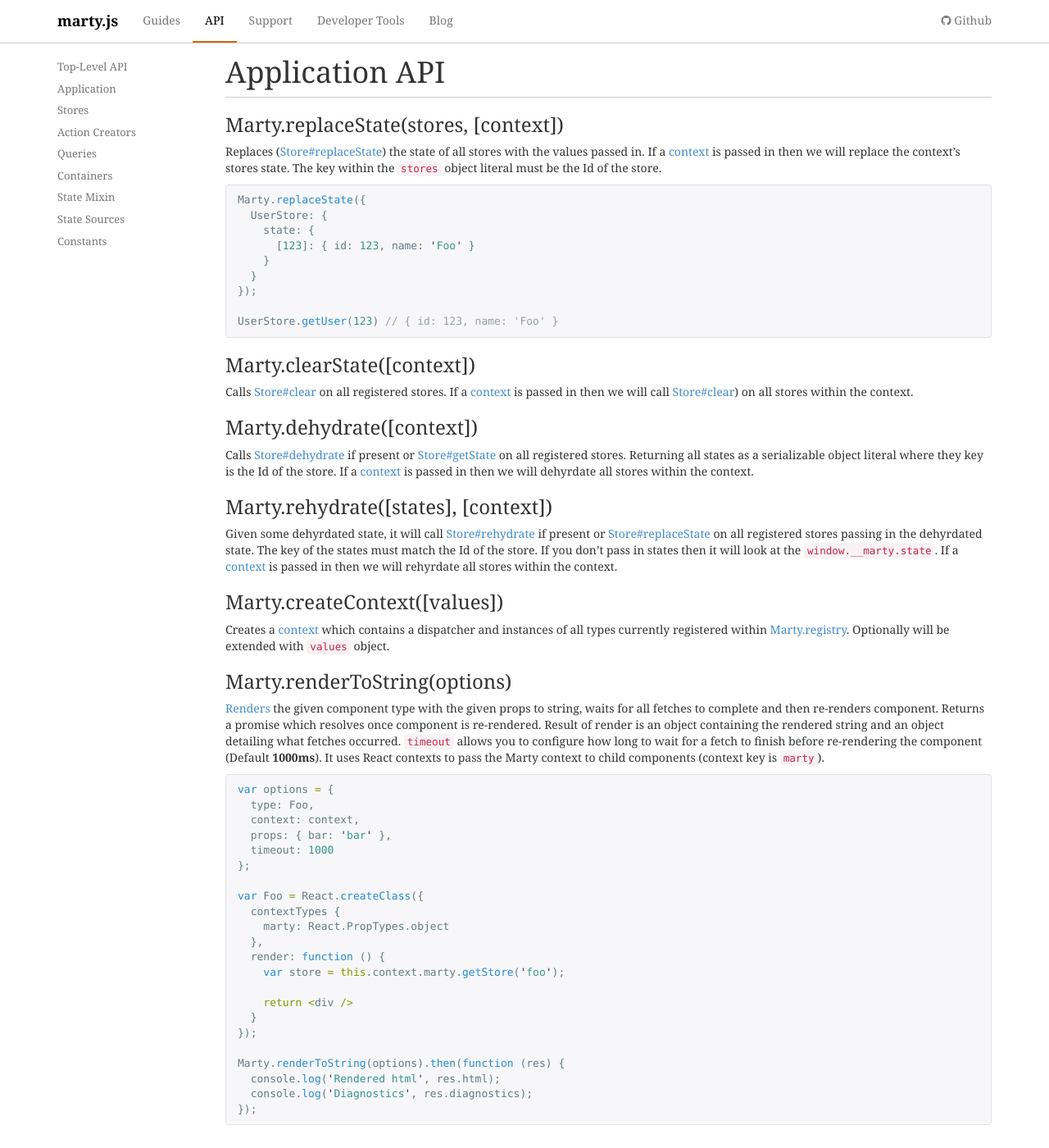
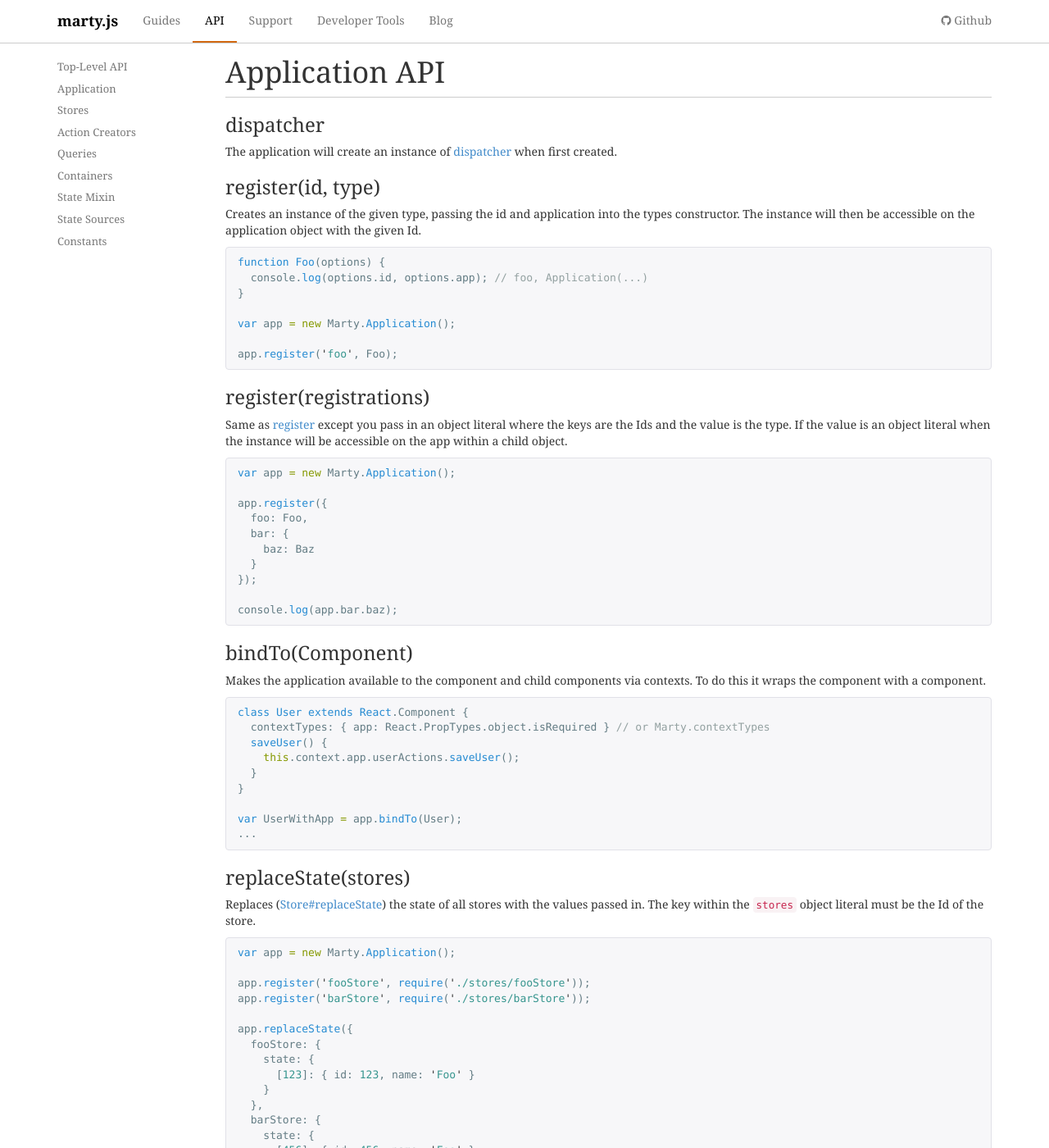
Before and after one commit to alsuper114/marty, a Jekyll site: the page built from docs/_api/application/index.md, in a window 1280 px wide and 1400 px high. Shown: the whole window at 82% size. Built offline with Jekyll 4.4.1, drawn with Linux system fonts in a browser that asks for light colours; nearby versions of some CDN libraries; Markdown is read by kramdown in place of the engine named in the settings; some of the changed text lies outside the part shown.

Commit message:
Application documentation

```diff
--- a/docs/_api/application/index.md
+++ b/docs/_api/application/index.md
@@ -4,62 +4,123 @@ title: Application API
 id: api-application
 section: Application
 ---
-<h3 id="replaceState">Marty.replaceState(stores, [context])</h3>
 
-Replaces ([Store#replaceState]({% url /api/stores/index.html#replaceState %})) the state of all stores with the values passed in. If a [context](#createContext) is passed in then we will replace the context's stores state. The key within the ``stores`` object literal must be the Id of the store.
+<h3 id="dispatcher">dispatcher</h3>
+
+The application will create an instance of [dispatcher]({% url /guides/dispatcher/index.html %}) when first created.
+
+<h3 id="register">register(id, type)</h3>
+
+Creates an instance of the given type, passing the id and application into the types constructor. The instance will then be accessible on the application object with the given Id.
 
 {% highlight js %}
-Marty.replaceState({
-  UserStore: {
+function Foo(options) {
+  console.log(options.id, options.app); // foo, Application(...)
+}
+
+var app = new Marty.Application();
+
+app.register('foo', Foo);
+{% endhighlight %}
+
+<h3 id="registerObject">register(registrations)</h3>
+
+Same as [register](#register) except you pass in an object literal where the keys are the Ids and the value is the type. If the value is an object literal when the instance will be accessible on the app within a child object.
+
+{% highlight js %}
+var app = new Marty.Application();
+
+app.register({
+  foo: Foo,
+  bar: {
+    baz: Baz
+  }
+});
+
+console.log(app.bar.baz);
+{% endhighlight %}
+
+<h3 id="bindTo">bindTo(Component)</h3>
+
+Makes the application available to the component and child components via contexts. To do this it wraps the component with a component.
+
+{% highlight js %}
+class User extends React.Component {
+  contextTypes: { app: React.PropTypes.object.isRequired } // or Marty.contextTypes
+  saveUser() {
+    this.context.app.userActions.saveUser();
+  }
+}
+
+var UserWithApp = app.bindTo(User);
+...
+{% endhighlight %}
+
+<h3 id="replaceState">replaceState(stores)</h3>
+
+Replaces ([Store#replaceState]({% url /api/stores/index.html#replaceState %})) the state of all stores with the values passed in. The key within the ``stores`` object literal must be the Id of the store.
+
+{% highlight js %}
+var app = new Marty.Application();
+
+app.register('fooStore', require('./stores/fooStore'));
+app.register('barStore', require('./stores/barStore'));
+
+app.replaceState({
+  fooStore: {
     state: {
       [123]: { id: 123, name: 'Foo' }
+    }
+  },
+  barStore: {
+    state: {
+      [456]: { id: 456, name: 'Foo' }
     }
   }
 });
 
-UserStore.getUser(123) // { id: 123, name: 'Foo' }
+app.fooStore.getFoo(123) // { id: 123, name: 'Foo' }
 {% endhighlight %}
 
-<h3 id="clearState">Marty.clearState([context])</h3>
-Calls [Store#clear]({% url /api/stores/index.html#clear %}) on all registered stores. If a [context](#createContext) is passed in then we will call  [Store#clear]({% url /api/stores/index.html#clear %})) on all stores within the context.
+<h3 id="clearState">clearState()</h3>
 
-<h3 id="dehydrate">Marty.dehydrate([context])</h3>
+Calls [Store#clear]({% url /api/stores/index.html#clear %}) on all registered stores.
 
-Calls [Store#dehydrate]({% url /api/stores/index.html#dehydrate %}) if present or [Store#getState]({% url /api/stores/index.html#getState %}) on all registered stores. Returning all states as a serializable object literal where they key is the Id of the store. If a [context](#createContext) is passed in then we will dehyrdate all stores within the context.
+<h3 id="dehydrate">dehydrate()</h3>
 
-<h3 id="rehydrate">Marty.rehydrate([states], [context])</h3>
+Calls [Store#dehydrate]({% url /api/stores/index.html#dehydrate %}) if present or [Store#getState]({% url /api/stores/index.html#getState %}) on all registered stores. Returning all states as a serializable object literal where they key is the Id of the store.
 
-Given some dehyrdated state, it will call [Store#rehydrate]({% url /api/stores/index.html#rehydrate %}) if present or [Store#replaceState]({% url /api/stores/index.html#replaceState %}) on all registered stores passing in the dehyrdated state. The key of the states must match the Id of the store. If you don't pass in states then it will look at the ``window.__marty.state``. If a [context](#createContext) is passed in then we will rehyrdate all stores within the context.
+<h3 id="rehydrate">rehydrate([states])</h3>
 
-<h3 id="createContext">Marty.createContext([values])</h3>
+Given some dehyrdated state, it will call [Store#rehydrate]({% url /api/stores/index.html#rehydrate %}) if present or [Store#replaceState]({% url /api/stores/index.html#replaceState %}) on all registered stores passing in the dehyrdated state. The key of the states must match the Id of the store. If you don't pass in states then it will look at the ``window.__marty.state``.
 
-Creates a [context]({% url /api/context/index.html %}) which contains a dispatcher and instances of all types currently registered within [Marty.registry](#registry). Optionally will be extended with ``values`` object.
+<h3 id="renderToString">renderToString(Component, options)</h3>
 
-<h3 id="renderToString">Marty.renderToString(options)</h3>
-
-[Renders](http://facebook.github.io/react/docs/top-level-api.html#react.rendertostring) the given component type with the given props to string, waits for all fetches to complete and then re-renders component. Returns a promise which resolves once component is re-rendered. Result of render is an object containing the rendered string and an object detailing what fetches occurred. ``timeout`` allows you to configure how long to wait for a fetch to finish before re-rendering the component (Default **1000ms**). It uses React contexts to pass the Marty context to child components (context key is ``marty``).
+[Renders](http://facebook.github.io/react/docs/top-level-api.html#react.rendertostring) the given component type with the given props to string, waits for all fetches to complete and then re-renders component. Returns a promise which resolves once component is re-rendered. Result of render is an object containing the rendered string and an object detailing what fetches occurred. ``timeout`` allows you to configure how long to wait for a fetch to finish before re-rendering the component (Default **1000ms**).
 
 {% highlight js %}
-var options = {
-  type: Foo,
-  context: context,
-  props: { bar: 'bar' },
-  timeout: 1000
-};
+var app = new Application();
+var User = app.bindTo(require('./views/user'));
 
-var Foo = React.createClass({
-  contextTypes {
-    marty: React.PropTypes.object
-  },
-  render: function () {
-    var store = this.context.marty.getStore('foo');
-
-    return <div />
-  }
-});
-
-Marty.renderToString(options).then(function (res) {
+app.renderToString(<User id={123} />, { timeout: 2000}).then(function (res) {
   console.log('Rendered html', res.html);
   console.log('Diagnostics', res.diagnostics);
 });
 {% endhighlight %}
+
+<h3 id="renderToStaticMarkup">renderToStaticMarkup(Component, options)</h3>
+
+Same as [renderToString](#renderToString) except using [React.renderToStaticMarkup](https://facebook.github.io/react/docs/top-level-api.html#react.rendertostaticmarkup).
+
+<h3 id="getAll">getAll(type)</h3>
+
+Get all instances of the given type. Result is an object literal where the keys is the instance id and the value is the instance.
+
+{% highlight js %}
+app.register({
+  fooStore: FooStore,
+  barStore: { store: BarStore }
+})
+
+app.getAll('Store') // => { 'fooStore': ..., 'bar.store': ...  }
+{% endhighlight %}
--- a/docs/_data/guides_section_order.yml
+++ b/docs/_data/guides_section_order.yml
@@ -11,5 +11,6 @@
 - Isomorphism
 - Developer Tools
 - Constants
+- Dispatcher
 - Upgrading
 - Further reading
--- a/docs/_guides/application/index.md
+++ b/docs/_guides/application/index.md
@@ -5,69 +5,95 @@ id: application
 section: Application
 ---
 
-The `Application` is responsible for knowing about and instantiating all Stores, Action Creators, Queries, and State sources within your application.
+The `Application` is responsible for knowing about and instantiating all Stores, Action Creators, Queries, and State sources within your application. It also plays a central role in building [isomorphic applications]({% url /guides/isomorphism/index.html %}).
 
-{% highlight js %}
+The two most important functions to know about in the application are `register` and `bindTo`.
+
+{% sample %}
+classic
+=======
+// application.js
+var Application = Marty.createApplication(function () {
+    this.register('userStore', require('./stores/userStore'));
+});
+
+// views/user.js
+...
+
+module.exports = Marty.createContainer(User, {
+    listenTo: 'userStore',
+    fetch: {
+        user: function () {
+            return this.app.userStore.getUser();
+        }
+    }
+});
+
+// main.js
+var app = new Application();
+var User = app.bindTo(require('./views/user'));
+
+React.render(<User id={123} />, document.getElementById('app'));
+es6
+===
+
+// application.js
+class Application extends Marty.Application {
+    constructor(options) {
+        super(options);
+
+        this.register('userStore', require('./stores/userStore'));
+    }
+}
+
+// views/user.js
+...
+
+module.exports = Marty.createContainer(User, {
+    listenTo: 'userStore',
+    fetch: {
+        user() {
+            return this.app.userStore.getUser();
+        }
+    }
+});
+
+// main.js
+var app = new Application();
+var User = app.bindTo(require('./views/user'));
+
+React.render(<User id={123} />, document.getElementById('app'));
+{% endsample %}
+
+`Application#register` accepts an id and a type (e.g. a `Store` or an `ActionCreator`). Internally `register` will create an instance of that type, passing the application instance into the constructor and then making it accessible on the application object. Instead of passing in an id & type you can pass in an object literal, allowing you to register multiple types at once as well. If the object values are themselves objects then their Id's will be the path to the leaf node joined by `.`'s.
+
+{% sample %}
+classic
+=======
+var Application =  Marty.createApplication(function () {
+    this.register({
+        foo: {
+            bar: {
+                baz: BazStore
+            }
+        }
+    });
+});
+
+var app = new Application();
+
+console.log(app.foo.bar.baz.id, 'foo.bar.baz');
+
+es6
+===
 class Application extends Marty.Application {
     constructor(options) {
         super(options);
 
         this.register({
-            userStore: UserStore,
-            userQueries: require('./queries/userQueries'),
-            userActionCreators: require('./actions/userActionCreators')
-        });
-
-        this.register('userAPI', require('./sources/userAPI'));
-    }
-}
-
-var app = new Application();
-
-app.userAPI.getUser(123).then(user => console.log(user));
-
-var User = app.bindTo(require('./views/user'));
-
-React.render(<User id={123} />, document.getElementById('app'));
-{% endhighlight %}
-
-The two most important functions to know about are `register` and `bindTo`. `register` accepts an `id` and a type (e.g. a `Store` or an `ActionCreator`). Internally `register` will create an instance of that type, passing the application instance into the constructor as well as making it accessible on the application object. You can also pass in an object literal into `register`, allowing you to register multiple types at once as well as allowing namespaces, e.g.
-
-{% highlight js %}
-
-class UserStore extends Marty.Store {
-    constructor(options) {
-        super(options);
-        console.log(options.id, options.app);
-    }
-
-    getUser(id) {
-        return this.fetch({
-            id: id,
-            locally() {
-                return this.state[id];
-            },
-            remotely() {
-                return this.app.userQueries.getUser(id);
-            }
-        });
-    }
-}
-
-class Application extends Marty.Application {
-    constructor(options) {
-        super(options);
-
-        this.register({
-            user: {
-                store: UserStore
-            }
-        });
-
-        this.register({
             foo: {
                 bar: {
-                    baz: require('./api/bazAPI')
+                    baz: BazStore
                 }
             }
         });
@@ -76,22 +102,50 @@ class Application extends Marty.Application {
 
 var app = new Application();
 
-app.foo.bar.baz.getBaz().then(baz => console.log(baz));
-{% endhighlight %}
+console.log(app.foo.bar.baz.id, 'foo.bar.baz');
 
-`bindTo` is
+{% endsample %}
 
+`Application#bindTo(Component)` passes the application instance to the given component and any children it has. If you want to access the application from within a component you can wrap the component with a [container]({% url /guides/containers/index.html %}) which will pass the application down through the props (`this.props.app`). Alternatively you can set the components `contextTypes` to `Marty.contextTypes` which makes the application available in the context (`this.context.app`).
 
-The dispatcher is the central hub in which all application data flows throw. When a store is created it [registers](http://facebook.github.io/flux/docs/dispatcher.html#api) a callback with the dispatcher. Whenever an [action creator]({% url /guides/action-creators/index.html %}) creates an action and you call ``this.dispatch()``, the action will be passed to the dispatcher, which passes it to any registered stores. The dispatcher will call each registered callback synchronously. Any actions that are dispatched during this process will be queued until all callbacks are called.
+{% sample %}
+classic
+=======
+var User = React.createClass({
+    ...
+    contextTypes: Marty.contextTypes,
+    saveUser: function () {
+        // Using props
+        var userActions = this.props.app.userActions;
 
-Marty uses [facebook's dispatcher](https://github.com/facebook/flux/).
+        // Using contextTypes
+        var userActions = this.context.app.userActions;
 
-{% highlight js %}
-var Dispatcher = require('marty').dispatcher.getDefault();
+        userActions.saveUser({
+            id: this.props.user.id
+        });
+    }
+})
 
-var dispatchToken = Dispatcher.register(function (action) {
-  console.log(action);
-});
+module.exports = Marty.createContainer(User);
 
-Dispatcher.dispatchAction({ type: 'CREATE_FOO' });
-{% endhighlight %}
+es6
+===
+class User extends React.Component {
+    saveUser() {
+         // Using props
+        var { userActions } = this.props.app;
+
+        // Using contextTypes
+        var { userActions } = this.context.app;
+
+        this.props.app.saveUser({
+            id: this.props.user.id
+        });
+    }
+}
+
+User.contextTypes = Marty.contextTypes;
+
+module.exports = Marty.createContainer(User);
+{% endsample %}
--- /dev/null
+++ b/docs/_guides/dispatcher/index.md
@@ -0,0 +1,22 @@
+---
+layout: page
+title: Dispatcher
+id: dispatcher
+section: Dispatcher
+---
+
+The dispatcher is the central hub in which all application data flows throw. When a store is created it [registers](http://facebook.github.io/flux/docs/dispatcher.html#api) a callback with the dispatcher. Whenever an [action creator]({% url /guides/action-creators/index.html %}) creates an action and you call ``this.dispatch()``, the action will be passed to the dispatcher, which passes it to any registered stores. The dispatcher will call each registered callback synchronously. Any actions that are dispatched during this process will be queued until all callbacks are called.
+
+Marty uses the internally. Whenever you create a new [application]({% url /guides/application/index.html %}) instance we will create a dispatcher (We use [facebook's dispatcher](https://github.com/facebook/flux/)) which is accessible at `Application#dispatcher` and passed down to all registered types.
+
+{% highlight js %}
+var Marty = require('marty');
+
+var application = new Marty.Application();
+
+var dispatchToken = application.dispatcher.register(function (action) {
+  console.log(action);
+});
+
+application.dispatcher.dispatchAction({ type: 'CREATE_FOO' });
+{% endhighlight %}
```
Also changed, not shown: docs/_api/top-level-api/index.md (+5 -1 lines), docs/_guides/containers/index.md (+10 -2 lines), docs/_guides/flux/index.md (+2 -2 lines).
